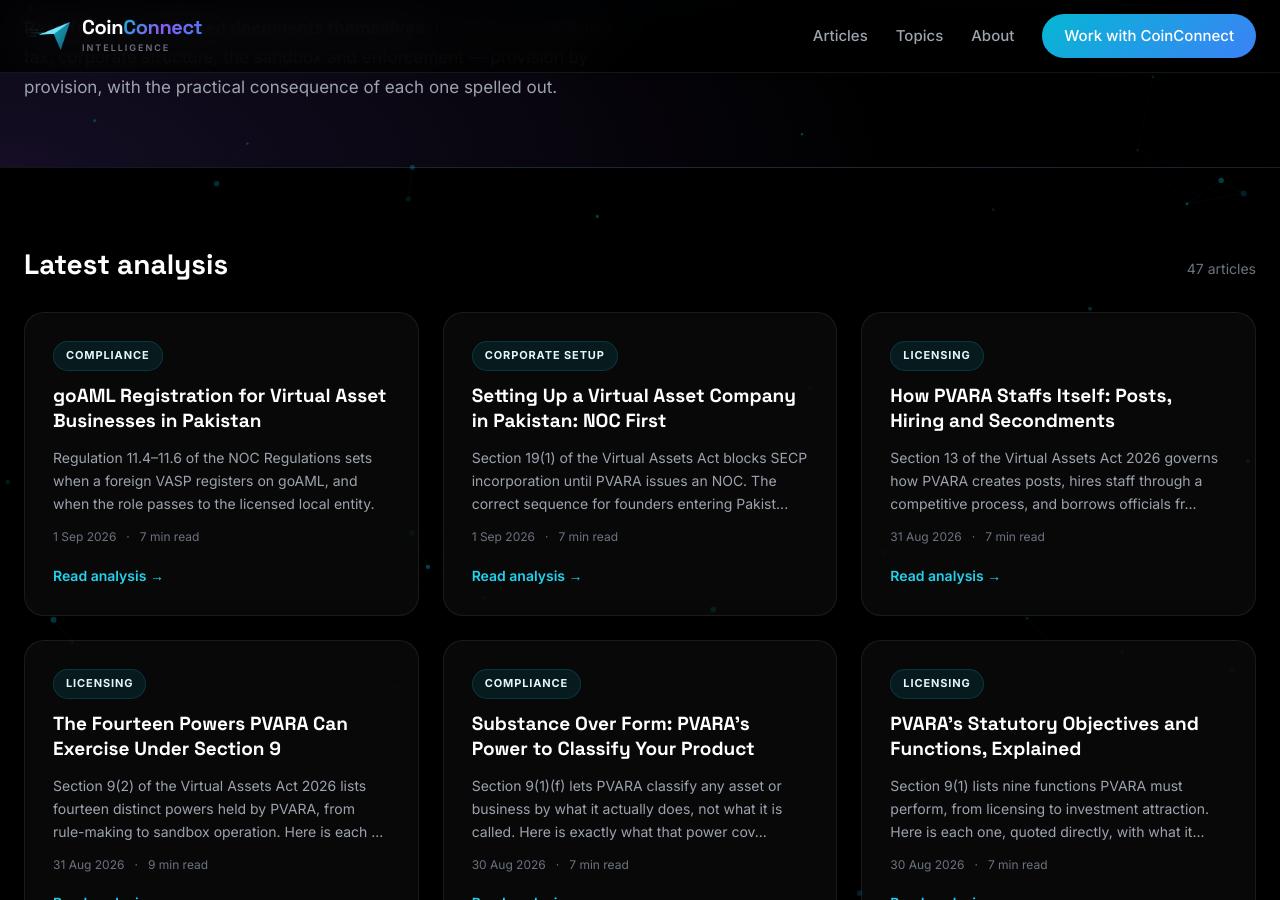
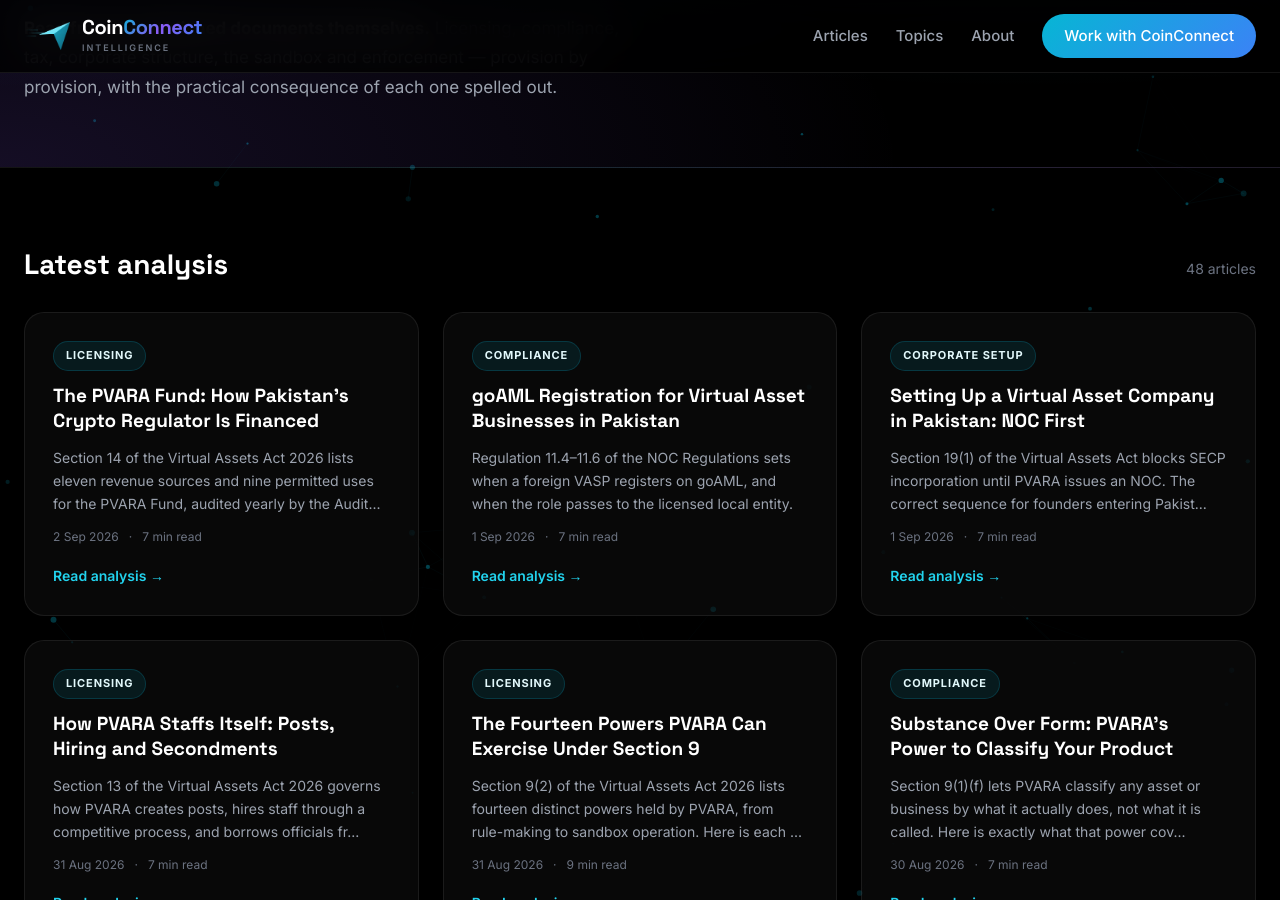
Before and after one commit to coinconnect-pk/coinconnect-pk.github.io, a Jekyll site: the page built from index.html, in a window 1280 px wide and 900 px high, scrolled down 447 px. Built offline with Jekyll 4.4.1, drawn with Linux system fonts in a browser that asks for light colours.

Commit message:
Publish article for 2026-09-02

```diff
--- a/_data/linkmap.yml
+++ b/_data/linkmap.yml
@@ -379,3 +379,6 @@ blog:
   - url: "https://blog.coinconnect.site/goaml-registration-for-virtual-asset-businesses-in-pakistan/"
     title: "goAML Registration for Virtual Asset Businesses in Pakistan"
     topics: [goaml, registration, virtual, asset, businesses, compliance]
+  - url: "https://blog.coinconnect.site/the-pvara-fund-how-pakistans-crypto-regulator-is-financed/"
+    title: "The PVARA Fund: How Pakistan's Crypto Regulator Is Financed"
+    topics: [pvara, fund, crypto, regulator, financed, licensing]
--- a/_data/published-log.csv
+++ b/_data/published-log.csv
@@ -46,3 +46,4 @@ date,source,title,words
 2026-08-31,queue,"How PVARA Staffs Itself: Posts, Hiring and Secondments",1346
 2026-09-01,queue,"Setting Up a Virtual Asset Company in Pakistan: NOC First",1340
 2026-09-01,queue,"goAML Registration for Virtual Asset Businesses in Pakistan",1322
+2026-09-02,queue,"The PVARA Fund: How Pakistan's Crypto Regulator Is Financed",1379
```
Also changed, not shown: _posts/2026-09-02-the-pvara-fund-how-pakistans-crypto-regulator-is-financed.md (renamed from _queue/046-the-pvara-fund-how-the-regulator-is-financed.md, +1 -5 lines).
